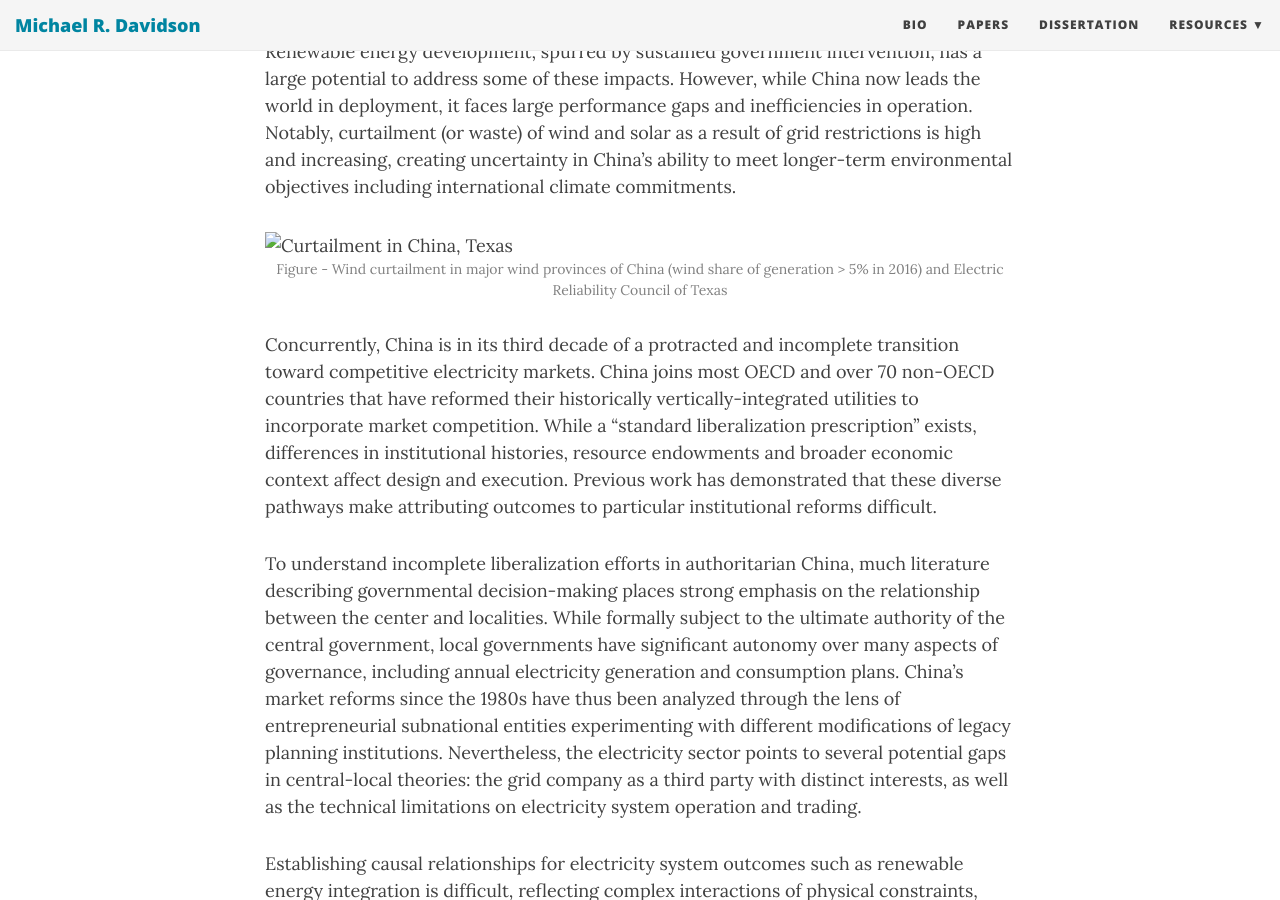
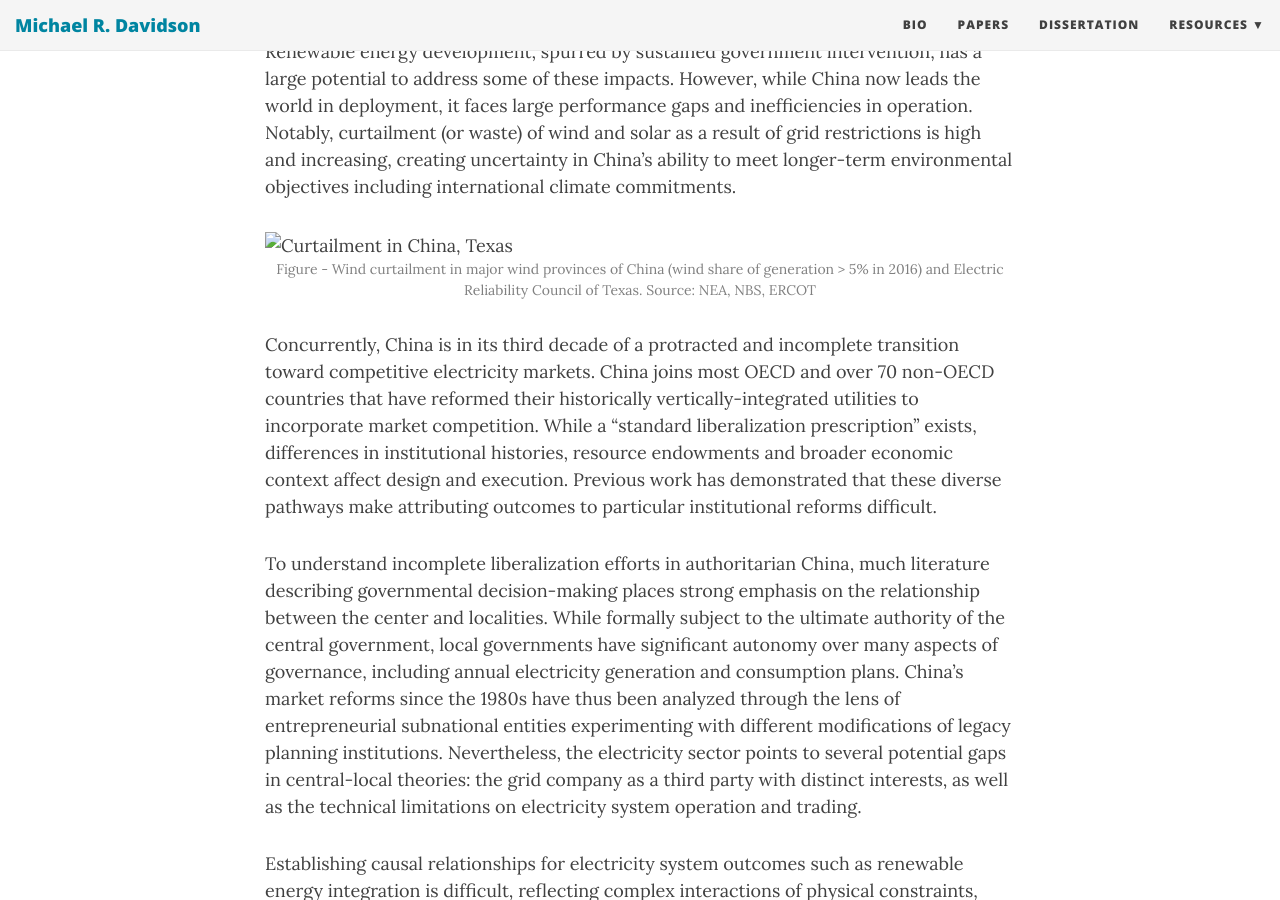
Before and after one commit to east-winds/east-winds.github.io, a Jekyll site: the page built from dissertation-wind-markets-china.md, in a window 1280 px wide and 900 px high, scrolled down 378 px. Built offline with Jekyll 4.4.1, drawn with Linux system fonts in a browser that asks for light colours; nearby versions of some CDN libraries.

Commit message:
fig caption

```diff
--- a/dissertation-wind-markets-china.md
+++ b/dissertation-wind-markets-china.md
@@ -7,7 +7,7 @@ title: Dissertation Project
 
 China's rapid economic growth – largely industrial, energy-intensive and reliant on coal – has generated a range of environmental, public health and governance challenges. Renewable energy development, spurred by sustained government intervention, has a large potential to address some of these impacts. However, while China now leads the world in deployment, it faces large performance gaps and inefficiencies in operation. Notably, curtailment (or waste) of wind and solar as a result of grid restrictions is high and increasing, creating uncertainty in China’s ability to meet longer-term environmental objectives including international climate commitments.
 
-![Curtailment in China, Texas](img/curt-2013-2016-windshare-ercot-rev.png) _Figure - Wind curtailment in major wind provinces of China (wind share of generation > 5% in 2016) and Electric Reliability Council of Texas_
+![Curtailment in China, Texas](img/curt-2013-2016-windshare-ercot-rev.png) _Figure - Wind curtailment in major wind provinces of China (wind share of generation > 5% in 2016) and Electric Reliability Council of Texas. Source: NEA, NBS, ERCOT_
 
 Concurrently, China is in its third decade of a protracted and incomplete transition toward competitive electricity markets. China joins most OECD and over 70 non-OECD countries that have reformed their historically vertically-integrated utilities to incorporate market competition. While a “standard liberalization prescription” exists, differences in institutional histories, resource endowments and broader economic context affect design and execution. Previous work has demonstrated that these diverse pathways make attributing outcomes to particular institutional reforms difficult.
 
```
